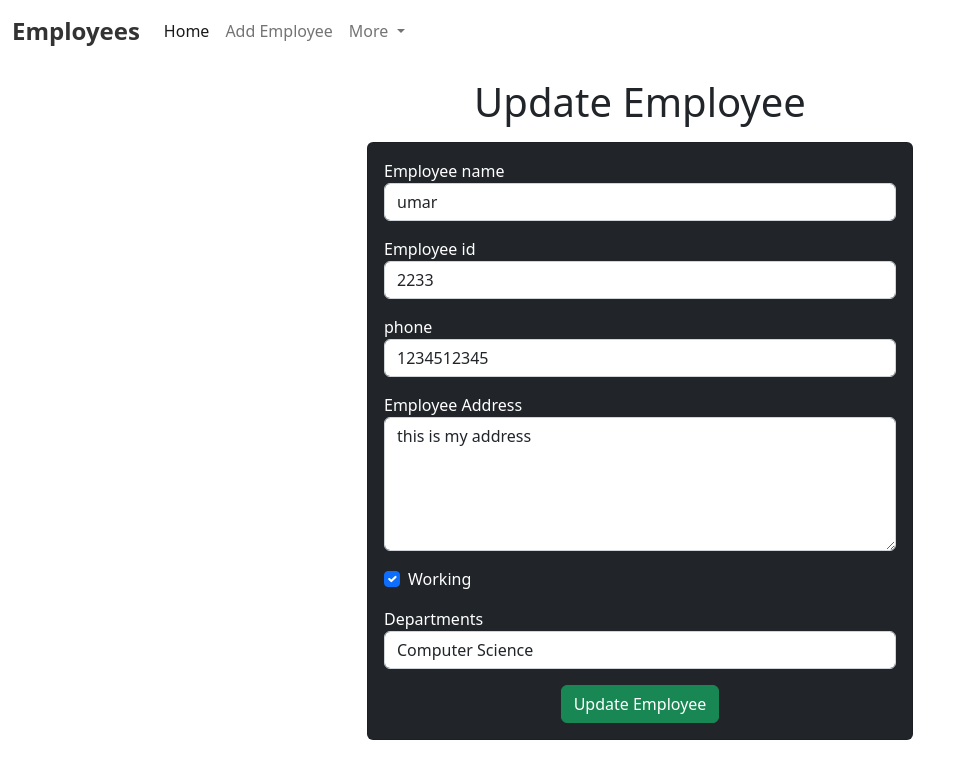
After one commit to umaramjad345/django_employee_mgt, a Django app: template templates/emp/updateEmp.html in a window 1280 px wide. The commit adds this page. Shown: the top 779 px of the page, without its empty margins (0-962 px from the left). Run offline with Django 5.2, Linux system fonts and the light colour scheme; the template is opened without the code that fills it: values that come from a table or form of the project are taken from there, others are empty; data comes from the database, SQL or seed files in the repository; both versions use the stored data as it was after the commit.

Commit message:
adding update page

```diff
--- a/employee/urls.py
+++ b/employee/urls.py
@@ -4,5 +4,7 @@ from .views import *
 
 urlpatterns = [
     path("home/", home),
-    path("add-emp/", add_emp)
+    path("add-emp/", add_emp),
+    path("delete-emp/<int:emp_id>",delete_emp),
+   path("update-emp/<int:emp_id>",update_emp),
 ]
--- a/templates/emp/navbar.html
+++ b/templates/emp/navbar.html
@@ -25,7 +25,7 @@
           >
         </li>
         <li class="nav-item">
-          <a class="nav-link" href="#">Add Employee</a>
+          <a class="nav-link" href="/employee/add-emp">Add Employee</a>
         </li>
         <li class="nav-item dropdown">
           <a
--- /dev/null
+++ b/templates/emp/updateEmp.html
@@ -0,0 +1,118 @@
+<!DOCTYPE html>
+<html lang="en">
+  <head>
+    <meta charset="utf-8" />
+    <meta name="viewport" content="width=device-width, initial-scale=1" />
+    <title>Update Employee</title>
+    <link
+      href="https://cdn.jsdelivr.net/npm/bootstrap@5.2.0-beta1/dist/css/bootstrap.min.css"
+      rel="stylesheet"
+      integrity="sha384-0evHe/X+R7YkIZDRvuzKMRqM+OrBnVFBL6DOitfPri4tjfHxaWutUpFmBp4vmVor"
+      crossorigin="anonymous"
+    />
+  </head>
+  <body>
+    {% include 'emp/navbar.html' %}
+
+    <h1 class="text-center my-3">Update Employee</h1>
+
+    <div class="container">
+      <div class="row">
+        <div class="col-md-6 offset-md-3">
+          <div class="card bg-dark text-white">
+            <div class="card-body">
+              <form action="/emp/do-update-emp/{{emp.id}}" method="POST">
+                {% csrf_token %}
+                <div class="mb-3">
+                  <label for="name">Employee name</label>
+                  <input
+                    id="name"
+                    type="text"
+                    class="form-control"
+                    placeholder="Enter emp name"
+                    name="emp_name"
+                    value="{{emp.name}}"
+                  />
+                </div>
+
+                <div class="mb-3">
+                  <label for="id">Employee id</label>
+                  <input
+                    id="id"
+                    type="text"
+                    class="form-control"
+                    placeholder="Enter emp id"
+                    name="emp_id"
+                    value="{{emp.emp_id}}"
+                  />
+                </div>
+
+                <div class="mb-3">
+                  <label for="phone">phone</label>
+                  <input
+                    id="phone"
+                    type="text"
+                    class="form-control"
+                    placeholder="Enter emp phone"
+                    name="emp_phone"
+                    value="{{emp.phone}}"
+                  />
+                </div>
+                <div class="mb-3">
+                  <label for="address">Employee Address</label>
+                  <textarea
+                    name="emp_address"
+                    id="address"
+                    rows="5"
+                    class="form-control"
+                  >
+{{emp.address}}</textarea
+                  >
+                </div>
+                <div class="mb-3 form-check">
+                  <label for="working">Working</label>
+                  <input
+                    {%
+                    if
+                    emp.working
+                    %}
+                    checked
+                    {%
+                    endif
+                    %}
+                    id="working"
+                    name="emp_working"
+                    type="checkbox"
+                    class="form-check-input"
+                  />
+                </div>
+                <div class="mb-3">
+                  <label for="department">Departments</label>
+                  <select
+                    value="{{emp.department}}"
+                    name="emp_department"
+                    id="department"
+                    class="form-control"
+                  >
+                    <option value="CSE">Computer Science</option>
+                    <option value="ME">Mechanical Engg</option>
+                    <option value="EE">Electrical Engg</option>
+                  </select>
+                </div>
+                <div class="container text-center">
+                  <button class="btn btn-success">Update Employee</button>
+                </div>
+              </form>
+            </div>
+          </div>
+        </div>
+      </div>
+    </div>
+
+    <script
+      src="https://cdn.jsdelivr.net/npm/bootstrap@5.2.0-beta1/dist/js/bootstrap.bundle.min.js"
+      integrity="sha384-pprn3073KE6tl6bjs2QrFaJGz5/SUsLqktiwsUTF55Jfv3qYSDhgCecCxMW52nD2"
+      crossorigin="anonymous"
+    ></script>
+  </body>
+</html>
```
Also changed, not shown: employee/views.py (+9 -0 lines), db.sqlite3.
